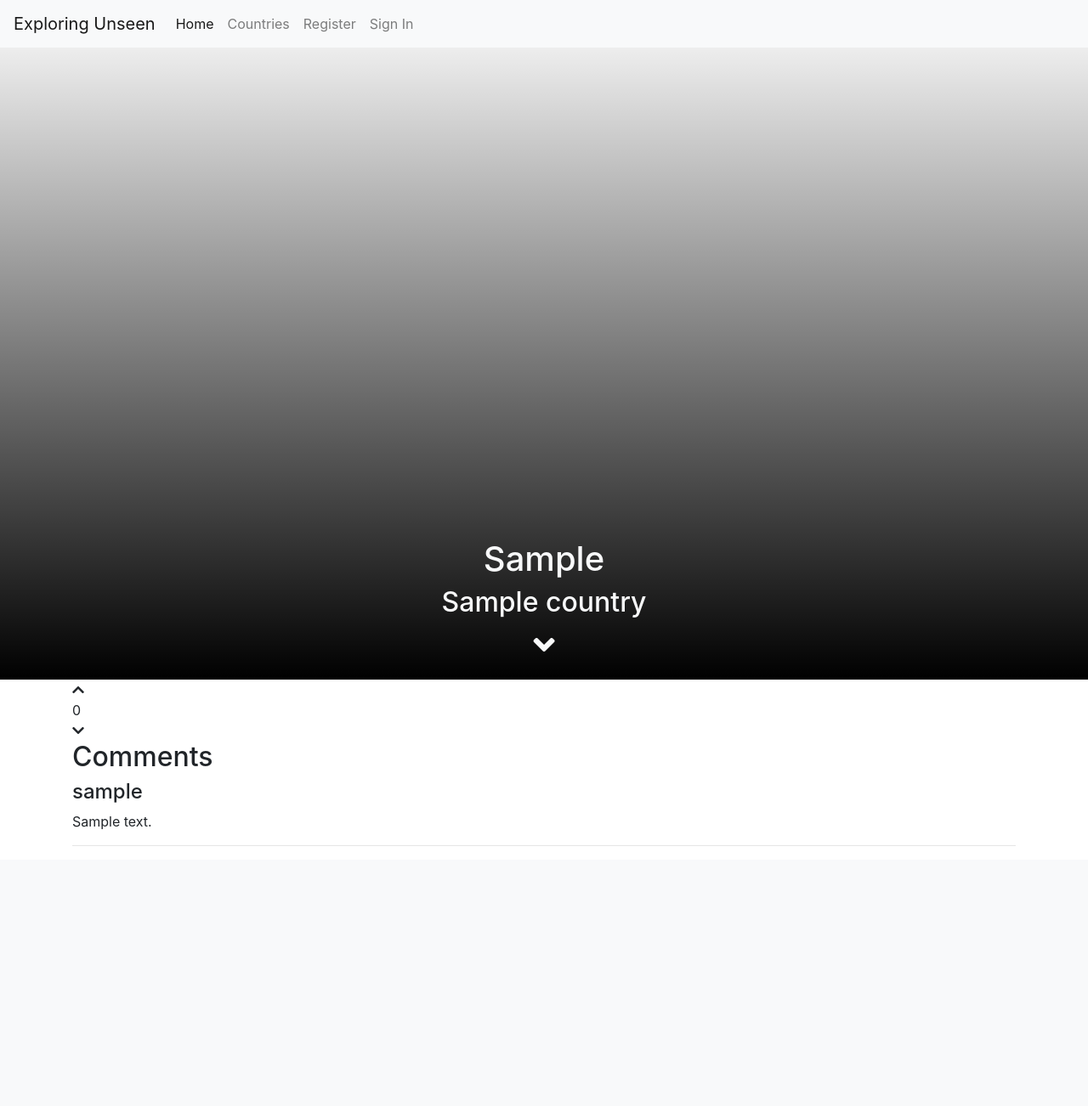
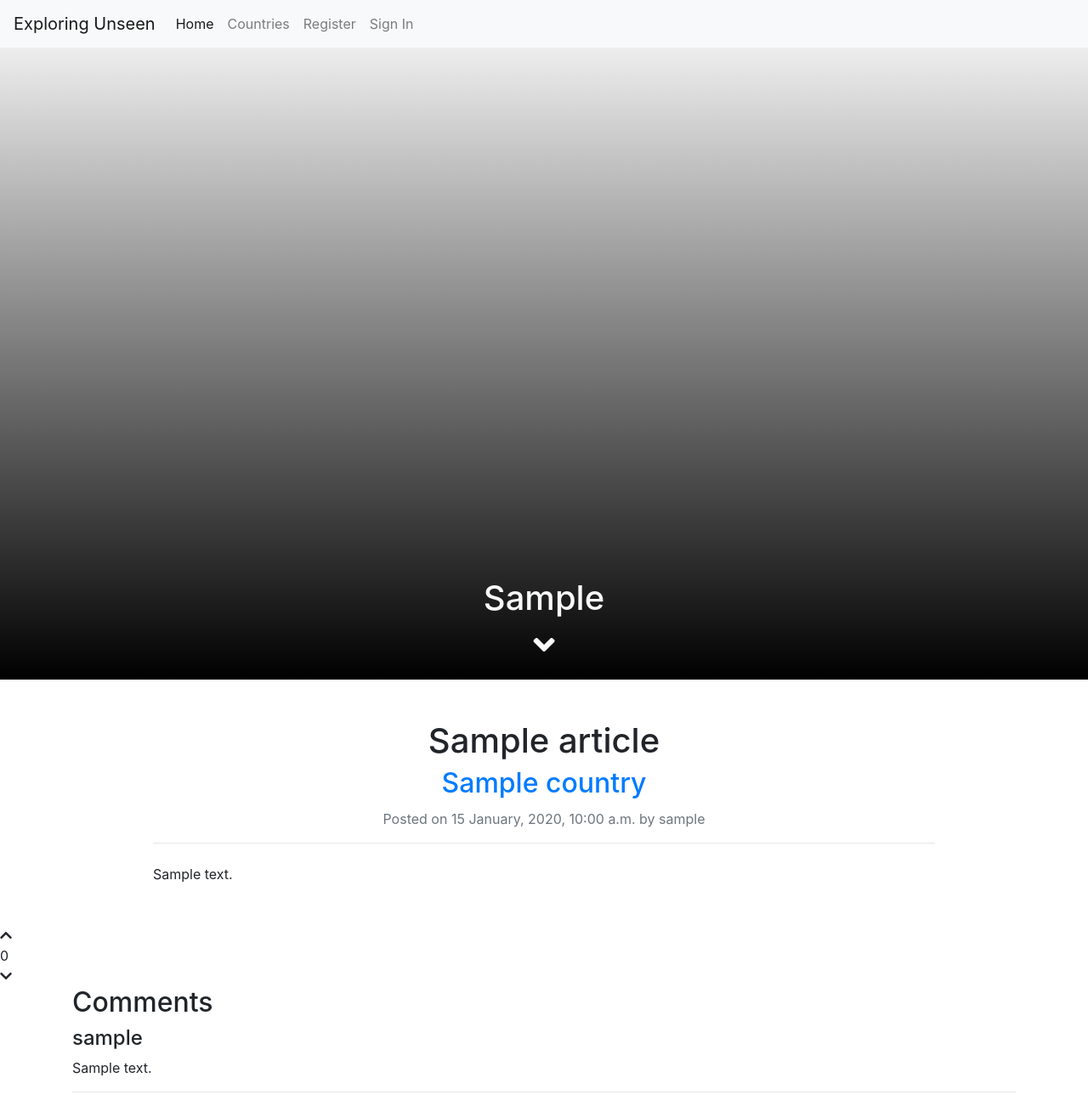
Before and after one commit to Code-Institute-Submissions/bens6477-exploring-unseen-blog_DecResub, a Django app: a page that uses templates/article_detail.html in a window 1280 px wide. Shown: the whole page at 85% size. Before the commit the page ends 996 px from the top, so only its background shows below. Run offline with Django 3.2, Linux system fonts and the light colour scheme; tables that the repository leaves empty hold one stand-in row (values such as "Sample post"); some libraries are stand-ins or nearby versions.

Commit message:
Structure article with header detail and make card image sizes uniform

```diff
--- a/static/css/style.css
+++ b/static/css/style.css
@@ -44,3 +44,10 @@
     margin-bottom: 0;
     padding: 1rem;
 }
+
+/* Bootstrap Cards */
+.card-img-top {
+    object-fit: cover;
+    width: 100%;
+    aspect-ratio: 4/3;
+}
--- a/templates/article_detail.html
+++ b/templates/article_detail.html
@@ -9,15 +9,31 @@
     <div class="hero-overlay"> </div>
     <div class="hero-footer h1 text-center text-light">
         <h1>{{ article.attraction }}</h1>
-        <h2>{{ article.country }}</h2>
         <i class="fas fa-angle-down"></i>
-
-        <!-- Article image -->
-
     </div>
 </div>
 
-<div class="container">
+<div class="container mt-5">
+    <div class="row">
+        <div class="col-lg-10 mx-auto">
+            <article>
+                <!-- Article header details-->
+                <header class="mb-4">
+                    <h1 class="fw-bolder mb-1 text-center">{{ article.title }}</h1>
+                    <div class="row">
+                        <a class="badge text-decoration-none link-light mx-auto" href="/countries/{{ article.country }}"><h2>{{ article.country }}</h2></a>
+                    </div>
+                    <div class="text-muted fst-italic mb-2 text-center">Posted on {{ article.created_date|date:"j F, Y, g:i a" }} by {{ article.author }}</div>
+                    <hr>
+                </header>
+                <section class="mb-5">
+                    <!-- Article body -->
+                    <p>{{ article.content | safe }}</p>
+                </section>
+            </article>
+        </div>
+    </div>
+</div>
     <!-- Voting -->
     <!-- Upvote -->
     <div class="row">
```
